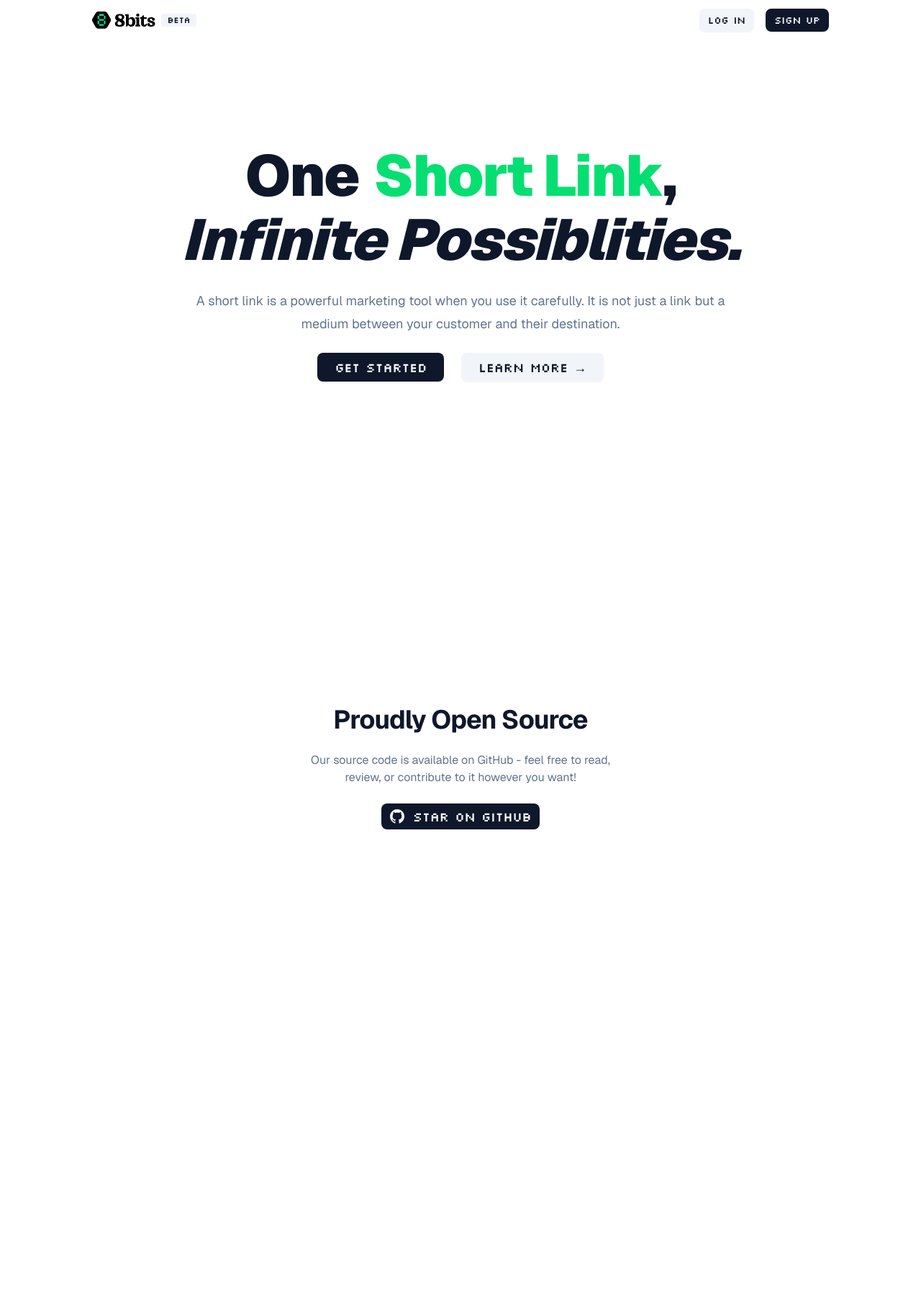
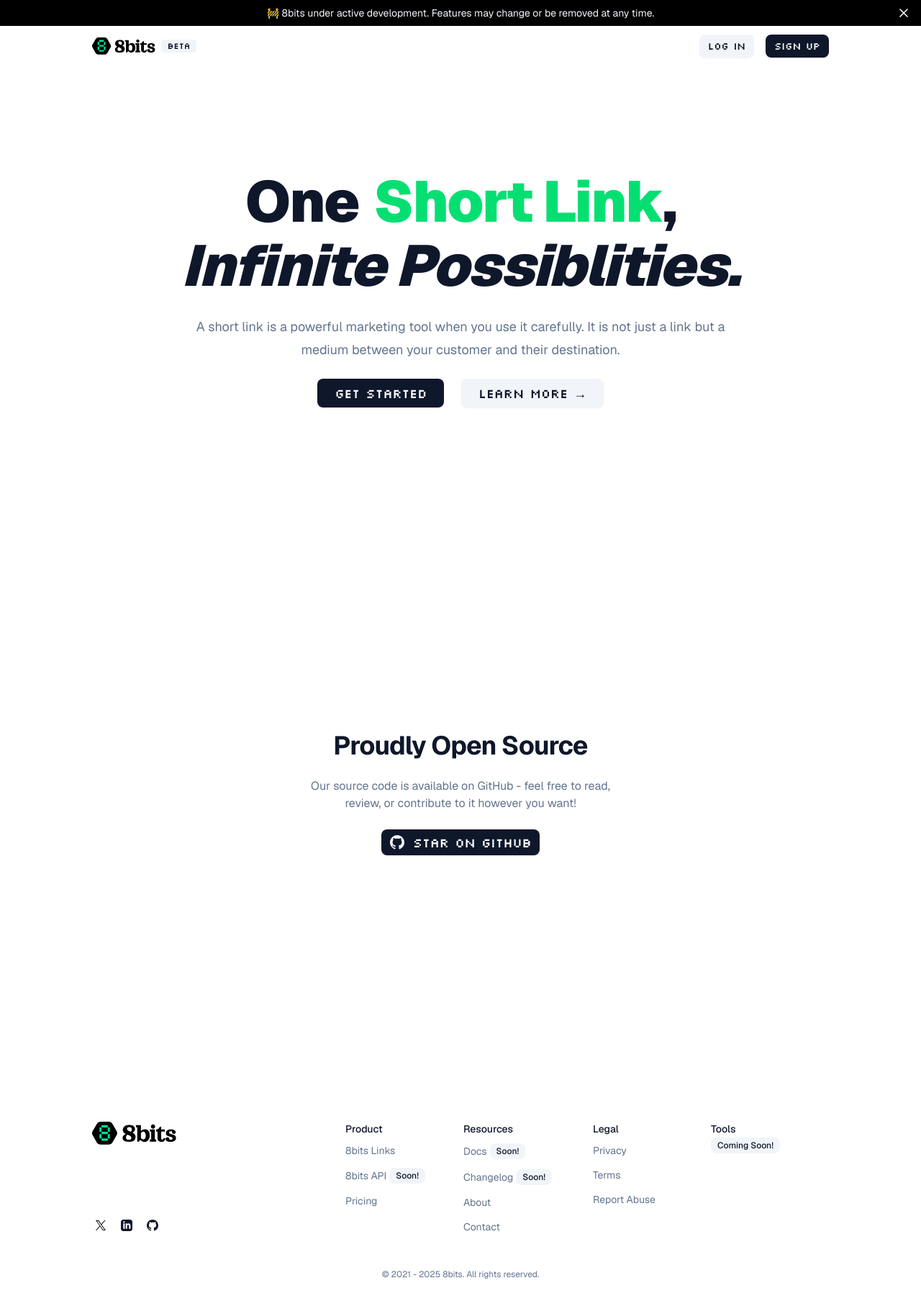
Before and after one commit to uiuxarghya/8bits, a Next.js app: page / in a window 1280 px wide. Shown: the top 1814 px of the page at 72% size. Before the commit the page ends 1458 px from the top, so only its background shows below. Built offline with nearby package versions, Linux system fonts and the light colour scheme.

Commit message:
feat(layout): add TopBanner component to site layout

```diff
--- a/src/app/(site)/layout.tsx
+++ b/src/app/(site)/layout.tsx
@@ -1,4 +1,6 @@
+import Footer from "@/components/layout/footer";
 import Nav from "@/components/layout/nav";
+import TopBanner from "@/components/layout/top-banner";
 
 export default function SiteLayout({
   children,
@@ -7,10 +9,12 @@ export default function SiteLayout({
 }>) {
   return (
     <div className="relative z-10 bg-white">
+      <TopBanner />
       <Nav />
       <main className="relative flex min-h-screen flex-col items-center justify-center">
         {children}
       </main>
+      <Footer />
     </div>
   );
 }
```
